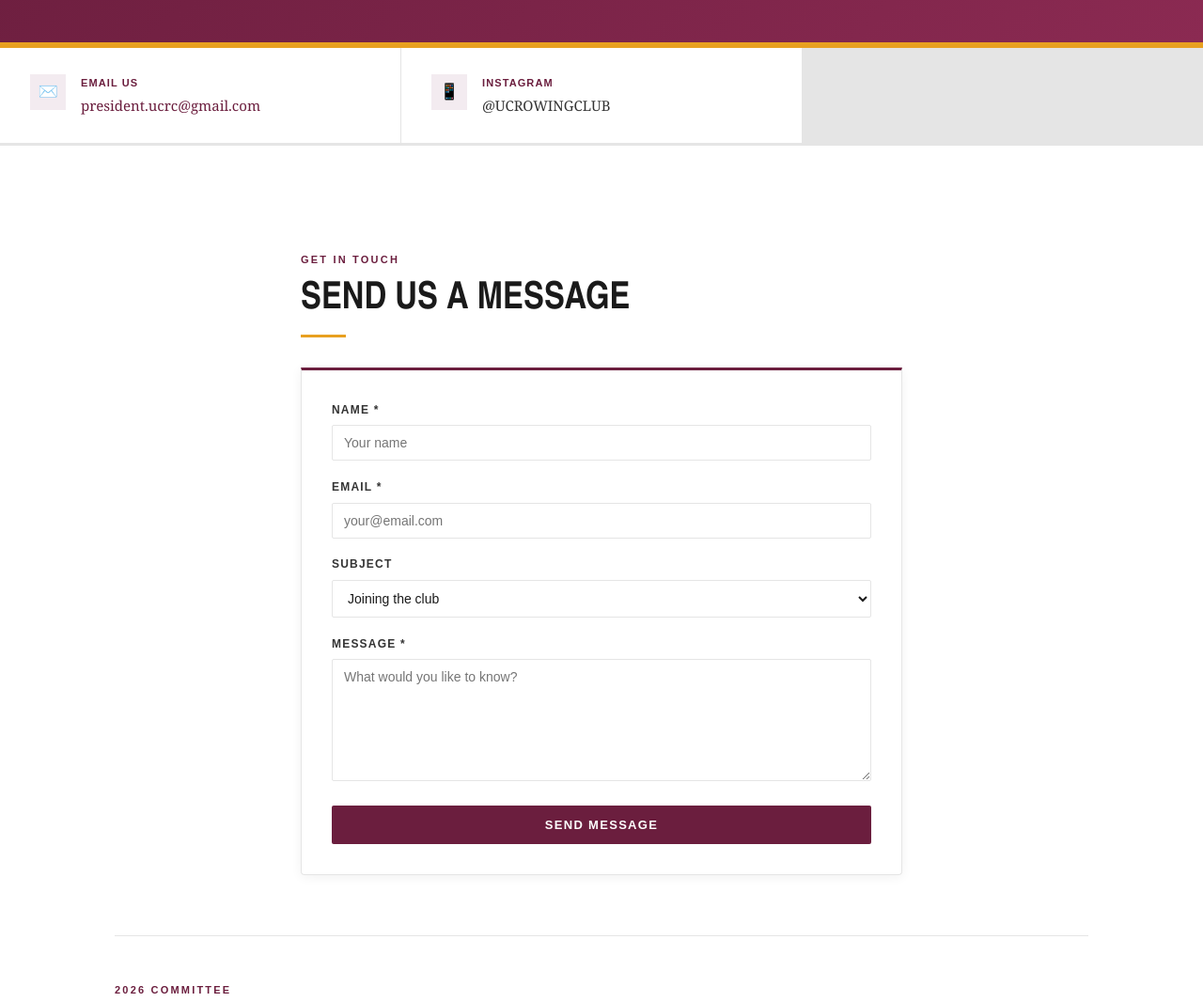
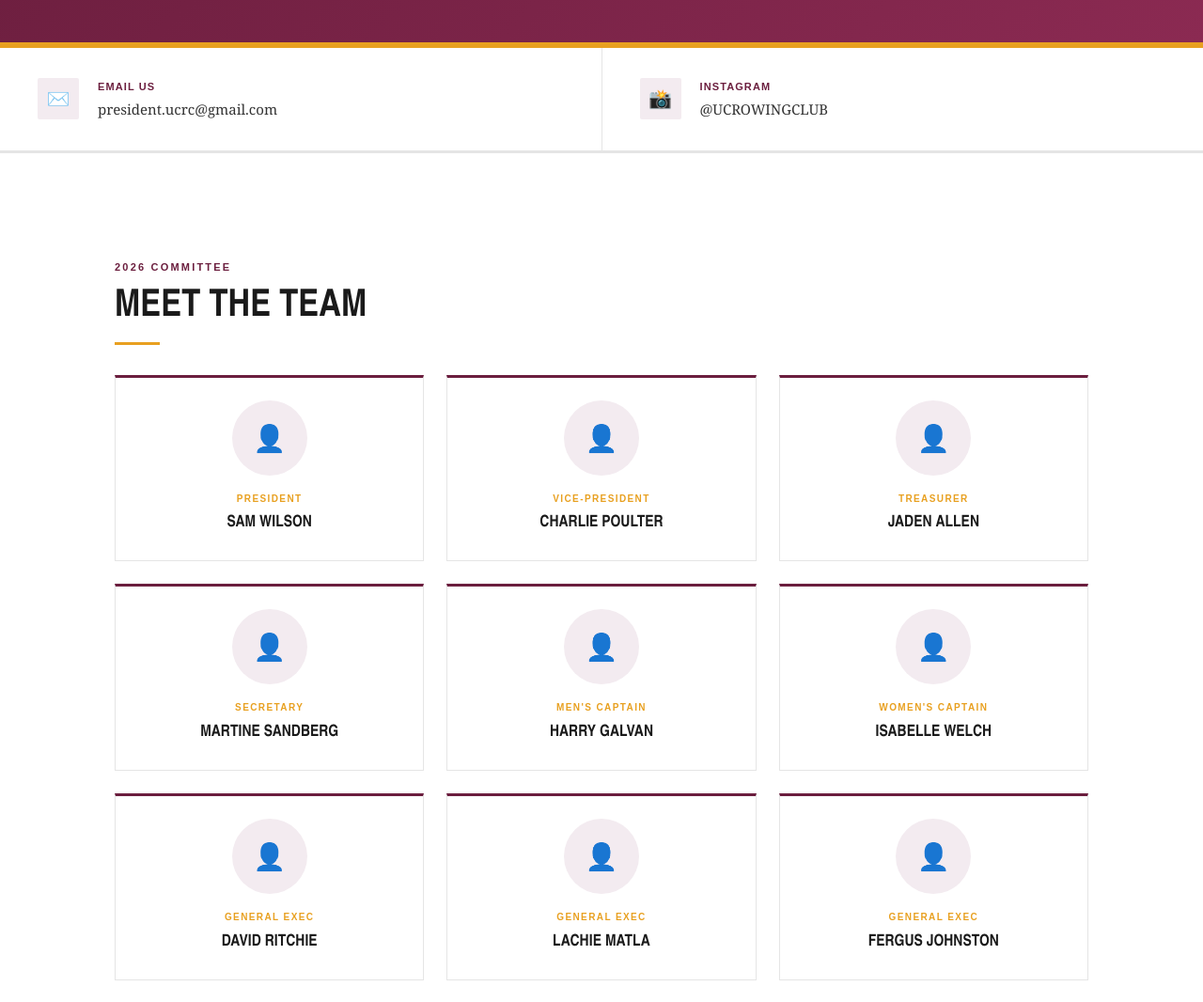
Before and after one commit to UCRCpres/UC-ROWING-SITE, a plain HTML site: page contact.html in a window 1280 px wide. Shown: the part 235-1301 px from the top of the page at 94% size. Drawn offline with Linux system fonts and the light colour scheme.

Commit message:
Refactor contact page: update layout, improve styling, and enhance Instagram link

```diff
--- a/contact.html
+++ b/contact.html
@@ -8,7 +8,7 @@
 <style>
   .contact-info-bar {
     display: grid;
-    grid-template-columns: repeat(3, 1fr);
+    grid-template-columns: 1fr 1fr;
     gap: 1px;
     background: var(--border);
     border-top: 3px solid var(--gold);
@@ -17,16 +17,17 @@
   }
   .contact-info-item {
     background: var(--white);
-    padding: 1.75rem 2rem;
+    padding: 2rem 2.5rem;
     display: flex;
-    align-items: flex-start;
-    gap: 1rem;
+    align-items: center;
+    gap: 1.25rem;
   }
   .contact-icon {
-    width: 38px; height: 38px; min-width: 38px;
+    width: 44px; height: 44px; min-width: 44px;
     background: var(--maroon-light);
     display: flex; align-items: center; justify-content: center;
-    font-size: 17px;
+    font-size: 20px;
+    border-radius: 2px;
   }
   .contact-label {
     font-family: Arial, sans-serif; font-size: 11px;
@@ -35,13 +36,8 @@
     margin-bottom: 0.25rem;
   }
   .contact-value { font-size: 15px; color: var(--gray-dark); line-height: 1.5; }
-  .contact-value a { color: var(--maroon); text-decoration: none; }
-  .contact-value a:hover { text-decoration: underline; }
-
-  .form-wrap {
-    max-width: 640px;
-    margin: 0 auto 4rem;
-  }
+  .contact-value a { color: var(--gray-dark); text-decoration: none; }
+  .contact-value a:hover { color: var(--maroon); }
 
   /* COMMITTEE */
   .committee-grid {
@@ -64,7 +60,6 @@
     margin: 0 auto 1rem;
     display: flex; align-items: center; justify-content: center;
     font-size: 28px;
-    color: var(--maroon);
     overflow: hidden;
   }
   .committee-photo img {
@@ -117,53 +112,15 @@
     </div>
   </div>
   <div class="contact-info-item">
-    <div class="contact-icon">📱</div>
+    <div class="contact-icon">📸</div>
     <div>
       <div class="contact-label">Instagram</div>
-      <div class="contact-value">@UCROWINGCLUB</div>
+      <div class="contact-value"><a href="https://www.instagram.com/UCROWINGCLUB" target="_blank">@UCROWINGCLUB</a></div>
     </div>
   </div>
 </div>
 
 <main>
-
-  <!-- CONTACT FORM -->
-  <div class="form-wrap">
-    <p class="section-eyebrow">Get in touch</p>
-    <h2 class="section-title">Send us a message</h2>
-    <div class="section-rule"></div>
-    <form class="form-box" style="margin-top: 1.5rem;"
-      action="https://formspree.io/f/YOUR_FORM_ID" method="POST"
-      onsubmit="handleSubmit(event)">
-      <div class="form-group">
-        <label>Name *</label>
-        <input type="text" name="name" required placeholder="Your name">
-      </div>
-      <div class="form-group">
-        <label>Email *</label>
-        <input type="email" name="email" required placeholder="your@email.com">
-      </div>
-      <div class="form-group">
-        <label>Subject</label>
-        <select name="subject">
-          <option>Joining the club</option>
-          <option>Sponsorship enquiry</option>
-          <option>Media / press</option>
-          <option>General question</option>
-        </select>
-      </div>
-      <div class="form-group">
-        <label>Message *</label>
-        <textarea name="message" required placeholder="What would you like to know?" style="min-height: 130px;"></textarea>
-      </div>
-      <button type="submit" class="btn-primary" style="width: 100%;">Send message</button>
-      <div id="contact-success" class="form-success">
-        Message received — we'll get back to you shortly.
-      </div>
-    </form>
-  </div>
-
-  <hr class="divider">
 
   <!-- COMMITTEE -->
   <p class="section-eyebrow">2026 Committee</p>
@@ -222,23 +179,5 @@
 
 <div id="footer-placeholder"></div>
 <script src="nav.js"></script>
-<script>
-function handleSubmit(e) {
-  e.preventDefault();
-  const form = e.target;
-  fetch(form.action, {
-    method: 'POST',
-    body: new FormData(form),
-    headers: { 'Accept': 'application/json' }
-  }).then(r => {
-    if (r.ok) {
-      form.reset();
-      document.getElementById('contact-success').style.display = 'block';
-    }
-  }).catch(() => {
-    document.getElementById('contact-success').style.display = 'block';
-  });
-}
-</script>
 </body>
 </html>
```
Also changed, not shown: 1 other file.
